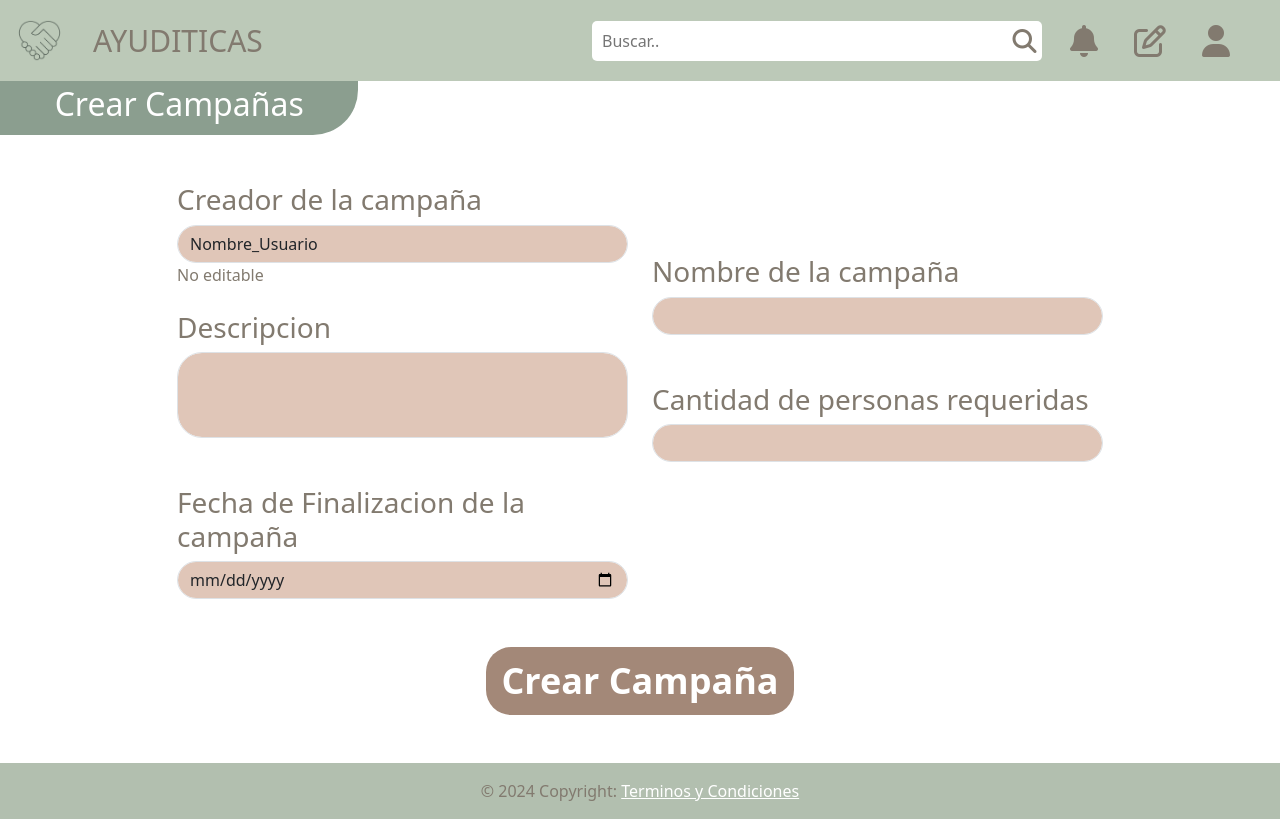
After one commit to TitoManri/Ayuditicas, a PHP site: page /CrearCamp.php in a window 1280 px wide. The commit adds this page. Run offline with PHP 8.4, Linux system fonts and the light colour scheme; some libraries are stand-ins or nearby versions.

Commit message:
Crear Campañas Pag

```diff
--- /dev/null
+++ b/views/CrearCamp.php
@@ -0,0 +1,75 @@
+<!DOCTYPE html>
+<html lang="en">
+
+<head>
+    <meta charset="UTF-8">
+    <meta name="viewport" content="width=device-width, initial-scale=1.0">
+    <title>Crear Campaña</title>
+    <!-- Bootstrap & Icons-->
+    <link rel="stylesheet" href="./assets/css/campanias.css">
+    <link href="https://cdn.jsdelivr.net/npm/bootstrap@5.3.3/dist/css/bootstrap.min.css" rel="stylesheet" integrity="sha384-QWTKZyjpPEjISv5WaRU9OFeRpok6YctnYmDr5pNlyT2bRjXh0JMhjY6hW+ALEwIH" crossorigin="anonymous">
+    <link rel="stylesheet" href="./assets/css/theme.css">
+    <link rel="stylesheet" href="./assets/css/headerfooter.css">
+    <link rel="stylesheet" href="https://cdn.jsdelivr.net/npm/bootstrap-icons@1.11.3/font/bootstrap-icons.min.css">
+</head>
+
+<body>
+    <header class="mainHeader">
+        <?php
+        include './templates/Header&Footer/header.php';
+        ?></header>
+
+    <nav id="CampaniasNav" class="CampaniasNav centro">
+        <h2>Crear Campañas</h2>
+    </nav>
+    <br><br>
+    <section id="CrearCamp" class="container">
+        <form action="" method="POST">
+            <div>
+            <div class="row">
+                <div class="col-1"></div>
+                <div class="col-5">
+                    <label class="h3" for="Nombre_Usuario">Creador de la campaña</label>
+                    <?php
+                    $nombre = "Nombre_Usuario";
+                    echo '<input name="Nombre_Usuario" id="Nombre_Usuario" class="form-control" type="text" readonly value="', $nombre, '" required>';
+                    ?>
+                    <label for="Nombre_Usuario">No editable</label>
+                    <br>
+                    <br>
+                    <label class="h3" for="Descripcion">Descripcion</label>
+                    <textarea class="form-control" name="Descripcion" id="Descripcion" rows="3" style="resize: none;" required></textarea>
+                    <br><br>
+                    <label class="h3" for="FechaFinalizacion">Fecha de Finalizacion de la campaña</label>
+                    <input name="FechaFinalizacion" id="FechaFinalizacion" class="form-control" type="date" required />
+                </div>
+                <div class="col-5">
+                    <br><br>
+                    <br>
+                    <label class="h3" for="Nombre_Camp">Nombre de la campaña</label>
+                    <input type="text" name="Nombre_Camp" id="Nombre_Camp" class="form-control" required>
+                    <br><br>
+                    <label class="h3" for="Cantidad_Personas">Cantidad de personas requeridas</label>
+                    <input type="number" name="Cantidad_Personas" id="Cantidad_Personas" class="form-control" required min="5" max="50">
+                </div>
+            </div>
+            </div>
+            <br><br>
+            <div class="d-flex justify-content-center">
+                <button type="submit" class="CrearCampFormBTN">Crear Campaña</button>
+            </div>
+        </form>
+    </section>
+    <br><br>
+
+    <footer class="mainfooter">
+        <?php include './templates/Header&Footer/footer.php';
+        ?></footer>
+</body>
+<script src="https://cdn.jsdelivr.net/npm/@popperjs/core@2.11.8/dist/umd/popper.min.js" integrity="sha384-I7E8VVD/ismYTF4hNIPjVp/Zjvgyol6VFvRkX/vR+Vc4jQkC+hVqc2pM8ODewa9r" crossorigin="anonymous"></script>
+<script src="https://cdn.jsdelivr.net/npm/bootstrap@5.3.3/dist/js/bootstrap.min.js" integrity="sha384-0pUGZvbkm6XF6gxjEnlmuGrJXVbNuzT9qBBavbLwCsOGabYfZo0T0to5eqruptLy" crossorigin="anonymous"></script>
+<script src="https://kit.fontawesome.com/c723dfe3cd.js" crossorigin="anonymous"></script>
+<script src="https://code.jquery.com/jquery-3.5.1.min.js"></script>
+<script src="./assets/js/searchBar.js"></script>
+
+</html>
--- a/views/DentroCamp.php
+++ b/views/DentroCamp.php
@@ -232,7 +232,7 @@
 
             <section id="infoPostCamp" class="container">
                 <div class="container d-flex justify-content-center">
-                    <img src="https://cdn.iconscout.com/icon/free/png-256/free-gallery-187-902099.png?f=webp" alt="" width="275px" height="250px">
+                    <img src="https://cdn.iconscout.com/icon/free/png-256/free-gallery-187-902099.png?f=webp" alt="" class="img-fluid">
                 </div>
                 <div class="row">
                     <div class="col-1"></div>
--- a/views/assets/css/campanias.css
+++ b/views/assets/css/campanias.css
@@ -84,3 +84,21 @@
 .containerD{
     max-width: 900px !important;
 }
+
+section form div div div textarea,
+section form div div div input{
+    border-radius: 25px !important;
+    background-color: #e0c6b8 !important;
+}
+
+.CrearCampFormBTN{
+    background-color: #a38878 !important;
+    border-radius: 25px;
+    color: white;
+    font-size: 36px;
+    font-weight: bold;
+    border: none;
+    padding: 7px;
+    padding-left: 15px;
+    padding-right: 15px;
+}
```
